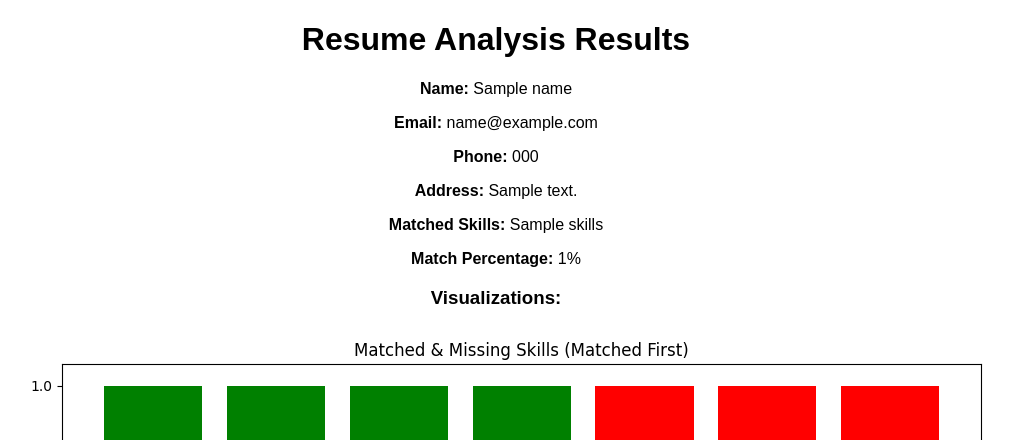
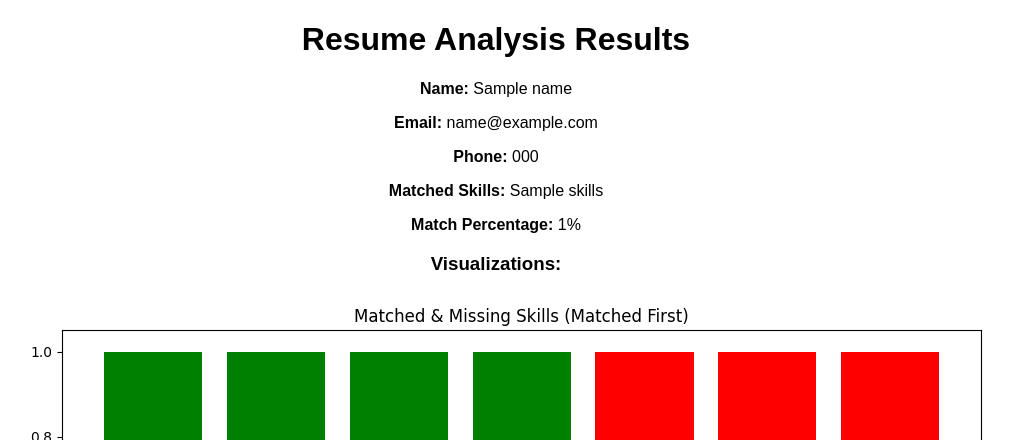
Before and after one commit to unsa-memon/ResumeParser, a Flask app: template templates/result.html in a window 1280 px wide. Shown: the top 440 px of the page, without its empty margins (144-1158 px from the left). Run offline with Flask 3, Linux system fonts and the light colour scheme; the template is opened without the code that fills it: most values are stand-ins (such as "Sample title", 1, 10 or a date in 2020).

Commit message:
modified code

```diff
--- a/app.py
+++ b/app.py
@@ -132,10 +132,6 @@ def extract_resume_info(text):
     phone_match = re.search(r"\(?\+?\d{1,4}?\)?[-.\s]?\(?\d{1,3}?\)?[-.\s]?\d{1,4}[-.\s]?\d{1,4}[-.\s]?\d{1,4}", text)
     phone = phone_match.group(0) if phone_match else "Not Found"
 
-    # Address Extraction (improved regex to handle more address formats)
-    address_match = re.search(r"\b[A-Z][a-zA-Z\s]+,\s*[A-Z]{2,}", text)
-    address = address_match.group(0) if address_match else "Not Found"
-
     # Skills Extraction (check for skills in the master list)
     words = re.findall(r"\b[a-zA-Z0-9\+\#]+\b", text.lower())
     skills = {word for word in words if word in master_skill_list}
--- a/templates/result.html
+++ b/templates/result.html
@@ -10,7 +10,6 @@
     <p><strong>Name:</strong> {{ name }}</p>
     <p><strong>Email:</strong> {{ email }}</p>
     <p><strong>Phone:</strong> {{ phone }}</p>
-    <p><strong>Address:</strong> {{ address }}</p>
     <p><strong>Matched Skills:</strong> {{ skills }}</p>
     <p><strong>Match Percentage:</strong> {{ percentage }}%</p>
 
```
